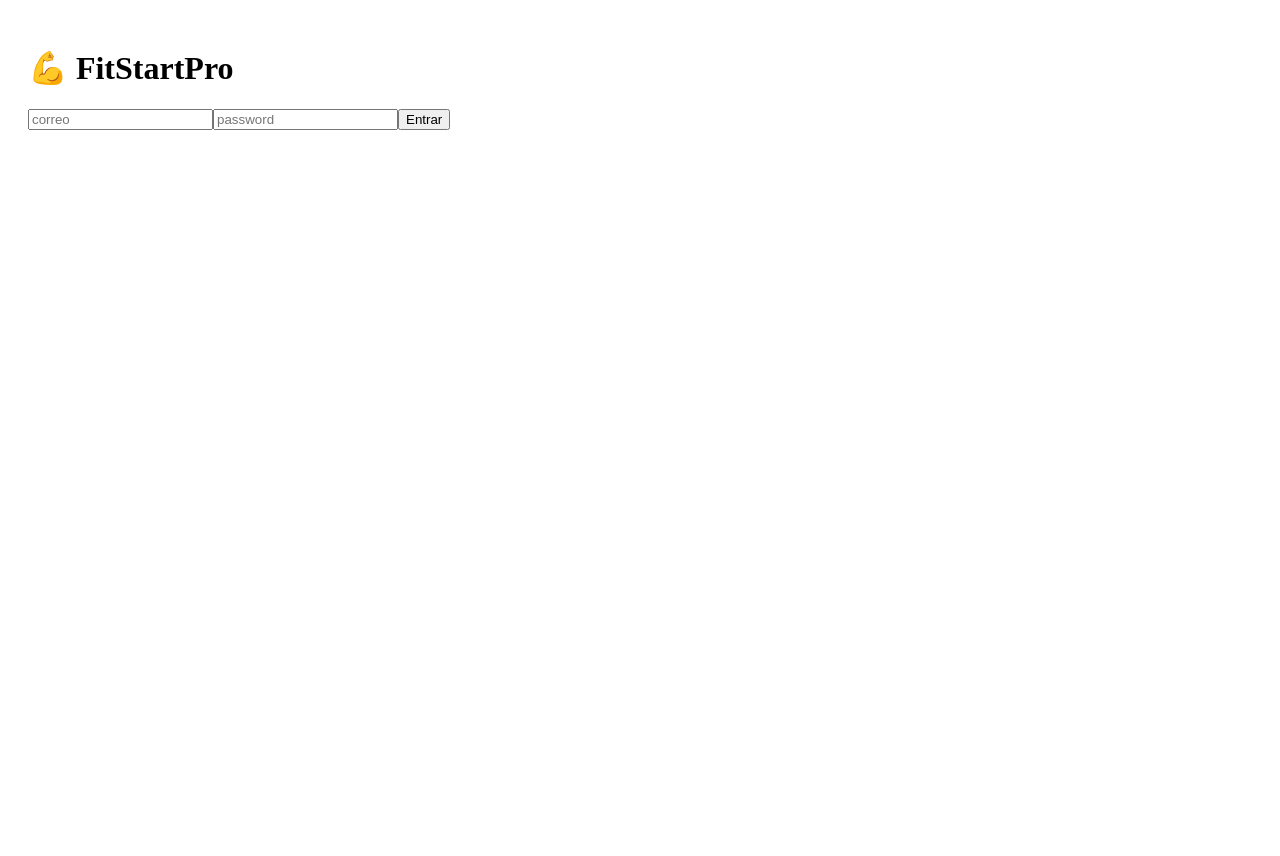
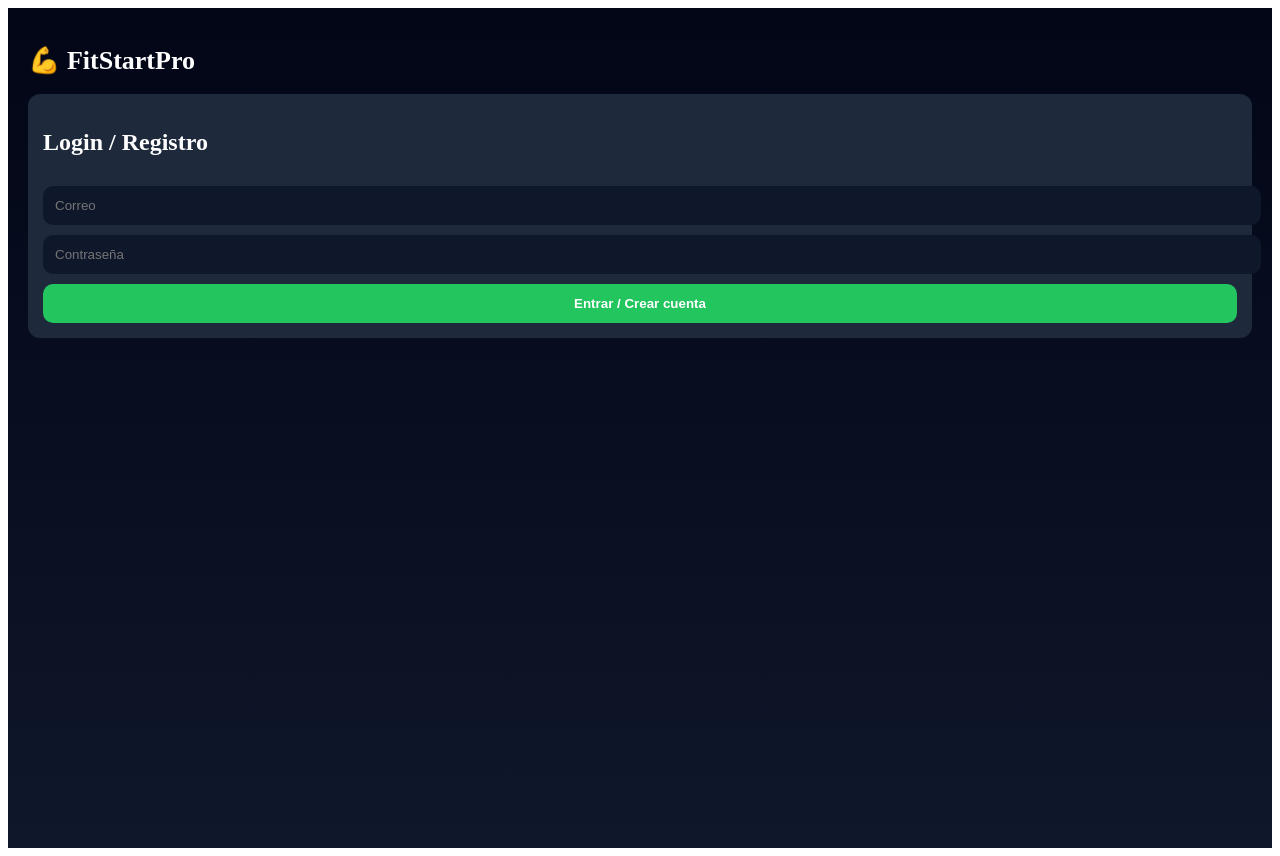
Before and after one commit to saraviaa928/Fitstartpro, a Next.js app: page / in a window 1280 px wide. Before the commit the page ends 800 px from the top, so only its background shows below. Built offline with nearby package versions, Linux system fonts and the light colour scheme; no server answers.

Commit message:
Actualizar page.tsx

```diff
--- a/app/page.tsx
+++ b/app/page.tsx
@@ -2,6 +2,7 @@
 
 import { useState, useEffect } from "react";
 import useAuth from "@/hooks/useAuth";
+
 import { loginUser, registerUser } from "@/services/authService";
 import {
   createUserDoc,
@@ -19,11 +20,17 @@ export default function Home() {
   const [meta, setMeta] = useState("");
   const [progreso, setProgreso] = useState(0);
   const [racha, setRacha] = useState(0);
+
+  // 🔥 SaaS
   const [premium, setPremium] = useState(false);
 
+  //////////////////////////////////////////
+  // LOGIN / REGISTER
+  //////////////////////////////////////////
   const handleAuth = async () => {
     try {
       const res = await loginUser(email, password);
+
       const data: any = await getUserData(res.user.uid);
 
       if (data) {
@@ -36,14 +43,19 @@ export default function Home() {
     } catch {
       const res = await registerUser(email, password);
       await createUserDoc(res.user.uid, email);
-      alert("Cuenta creada");
+      alert("✅ Cuenta creada");
     }
   };
 
+  //////////////////////////////////////////
+  // CARGAR DATOS
+  //////////////////////////////////////////
   useEffect(() => {
     const load = async () => {
       if (!user) return;
+
       const data: any = await getUserData(user.uid);
+
       if (data) {
         setPeso(data.peso || "");
         setMeta(data.meta || "");
@@ -52,97 +64,238 @@ export default function Home() {
         setPremium(data.premium || false);
       }
     };
+
     load();
   }, [user]);
 
+  //////////////////////////////////////////
+  // GUARDAR PROGRESO
+  //////////////////////////////////////////
   const guardar = async () => {
     if (!user) return;
 
-    const nuevo = Math.min(
-      (parseFloat(peso) / parseFloat(meta)) * 100,
-      100
-    );
+    const pesoNum = parseFloat(peso);
+    const metaNum = parseFloat(meta);
+
+    if (isNaN(pesoNum) || isNaN(metaNum)) {
+      alert("Valores inválidos");
+      return;
+    }
+
+    const nuevoProgreso = Math.min((pesoNum / metaNum) * 100, 100);
 
     await updateUserData(user.uid, {
       peso,
       meta,
-      progreso: nuevo,
+      progreso: nuevoProgreso,
       racha: racha + 1,
     });
 
-    setProgreso(nuevo);
+    setProgreso(nuevoProgreso);
     setRacha(racha + 1);
+
+    alert("✅ Progreso guardado");
   };
 
-  const comprarPremium = async () => {
-    const res = await fetch("/api/paypal/create-order", {
+  //////////////////////////////////////////
+  // 💳 SUSCRIPCIÓN PAYPAL
+  //////////////////////////////////////////
+  const suscribirse = async () => {
+    if (!user) {
+      alert("Debes iniciar sesión");
+      return;
+    }
+
+    try {
+      const res = await fetch("/api/paypal/create-subscription", {
         method: "POST",
-      body: JSON.stringify({ value: "5.00" }),
+        body: JSON.stringify({ uid: user.uid }),
       });
 
       const data = await res.json();
 
-    const capture = await fetch("/api/paypal/capture-order", {
-      method: "POST",
-      body: JSON.stringify({
-        orderId: data.id,
-        uid: user?.uid,
-      }),
-    });
-
-    const result = await capture.json();
-
-    if (result.status === "COMPLETED") {
-      setPremium(true);
-      alert("🔥 Eres PRO");
+      if (data.approve) {
+        window.location.href = data.approve;
+      } else {
+        alert("Error al iniciar suscripción");
+      }
+    } catch (err) {
+      console.error(err);
+      alert("Error con PayPal");
     }
   };
 
+  //////////////////////////////////////////
   return (
-    <main style={{ padding: 20 }}>
-      <h1>💪 FitStartPro</h1>
+    <main style={styles.container}>
+      <h1 style={styles.title}>💪 FitStartPro</h1>
 
       {!user ? (
-        <>
+        <div style={styles.card}>
+          <h2>Login / Registro</h2>
+
           <input
-            placeholder="correo"
+            style={styles.input}
+            placeholder="Correo"
+            value={email}
             onChange={(e) => setEmail(e.target.value)}
           />
+
           <input
+            style={styles.input}
             type="password"
-            placeholder="password"
+            placeholder="Contraseña"
+            value={password}
             onChange={(e) => setPassword(e.target.value)}
           />
-          <button onClick={handleAuth}>Entrar</button>
-        </>
+
+          <button style={styles.btn} onClick={handleAuth}>
+            Entrar / Crear cuenta
+          </button>
+        </div>
       ) : (
         <>
-          <p>{user.email}</p>
+          <div style={styles.card}>
+            <p>👋 {user.email}</p>
+          </div>
 
+          {/* 🔒 PAYWALL */}
+          {!premium && (
+            <div style={styles.card}>
+              <h3>🔒 Desbloquea FitStartPro PRO</h3>
+              <p>
+                Rutinas avanzadas, nutrición personalizada y seguimiento completo
+              </p>
+
+              <button style={styles.btnPremium} onClick={suscribirse}>
+                💳 Suscribirme $4.99/mes
+              </button>
+            </div>
+          )}
+
+          {/* 🔥 CONTENIDO PREMIUM */}
+          {premium && (
+            <div style={styles.card}>
+              <h3>🔥 Modo PRO activo</h3>
+              <p>Acceso completo desbloqueado</p>
+            </div>
+          )}
+
+          <div style={styles.card}>
+            <h3>📊 Progreso</h3>
+
+            <div style={styles.progressBar}>
+              <div
+                style={{
+                  ...styles.progressFill,
+                  width: `${progreso}%`,
+                }}
+              />
+            </div>
+
+            <p>{progreso.toFixed(0)}%</p>
+          </div>
+
+          <div style={styles.card}>
+            <h3>🔥 Racha</h3>
+            <p style={styles.big}>{racha} días</p>
+          </div>
+
+          <div style={styles.card}>
             <input
-            placeholder="peso"
+              style={styles.input}
+              placeholder="Peso"
               value={peso}
               onChange={(e) => setPeso(e.target.value)}
             />
+
             <input
-            placeholder="meta"
+              style={styles.input}
+              placeholder="Meta"
               value={meta}
               onChange={(e) => setMeta(e.target.value)}
             />
-          <button onClick={guardar}>Guardar</button>
 
-          <p>Progreso: {progreso.toFixed(0)}%</p>
-          <p>Racha: {racha}</p>
-
-          {premium ? (
-            <h2>🔥 Eres PRO</h2>
-          ) : (
-            <button onClick={comprarPremium}>
-              Comprar Premium
+            <button style={styles.btn} onClick={guardar}>
+              Guardar progreso
             </button>
-          )}
+          </div>
         </>
       )}
     </main>
   );
 }
+
+//////////////////////////////////////////
+// 🎨 ESTILOS
+//////////////////////////////////////////
+const styles: any = {
+  container: {
+    minHeight: "100vh",
+    background: "linear-gradient(#020617, #0f172a)",
+    color: "white",
+    padding: "20px",
+  },
+
+  title: {
+    fontSize: "26px",
+    fontWeight: "bold",
+  },
+
+  card: {
+    background: "#1e293b",
+    padding: "15px",
+    marginTop: "15px",
+    borderRadius: "12px",
+  },
+
+  input: {
+    width: "100%",
+    padding: "12px",
+    borderRadius: "10px",
+    border: "none",
+    marginTop: "10px",
+    background: "#0f172a",
+    color: "white",
+  },
+
+  btn: {
+    width: "100%",
+    padding: "12px",
+    marginTop: "10px",
+    background: "#22c55e",
+    borderRadius: "10px",
+    border: "none",
+    color: "white",
+    fontWeight: "bold",
+  },
+
+  btnPremium: {
+    width: "100%",
+    padding: "12px",
+    marginTop: "10px",
+    background: "#f59e0b",
+    borderRadius: "10px",
+    border: "none",
+    color: "black",
+    fontWeight: "bold",
+  },
+
+  progressBar: {
+    height: "10px",
+    background: "#334155",
+    borderRadius: "10px",
+    marginTop: "10px",
+  },
+
+  progressFill: {
+    height: "100%",
+    background: "#22c55e",
+    borderRadius: "10px",
+  },
+
+  big: {
+    fontSize: "28px",
+    fontWeight: "bold",
+  },
+};
```
Lines whose indentation alone changed are shown as unchanged.
